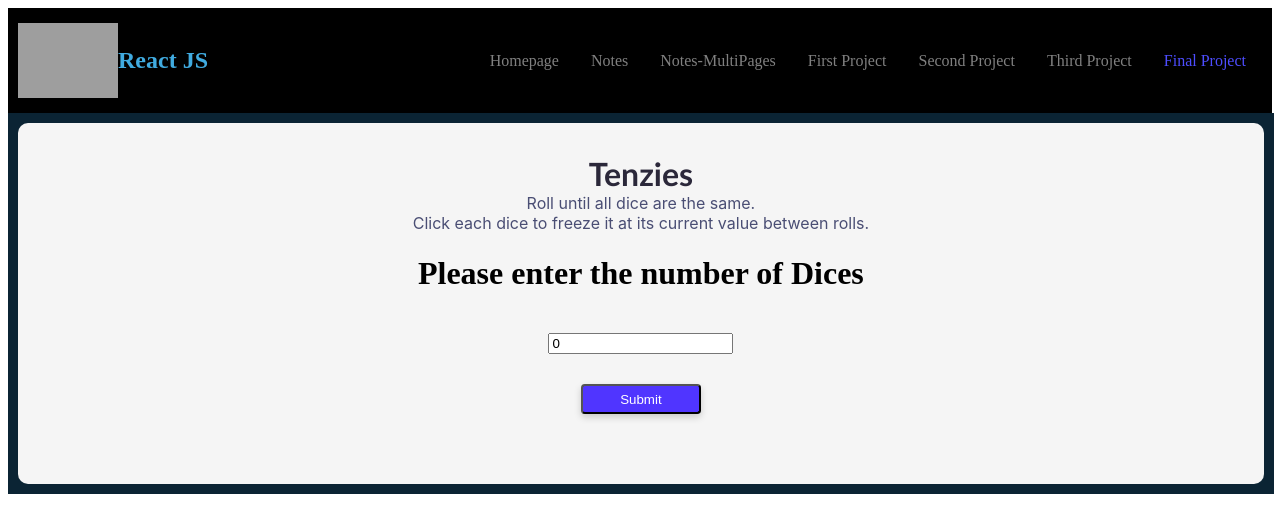
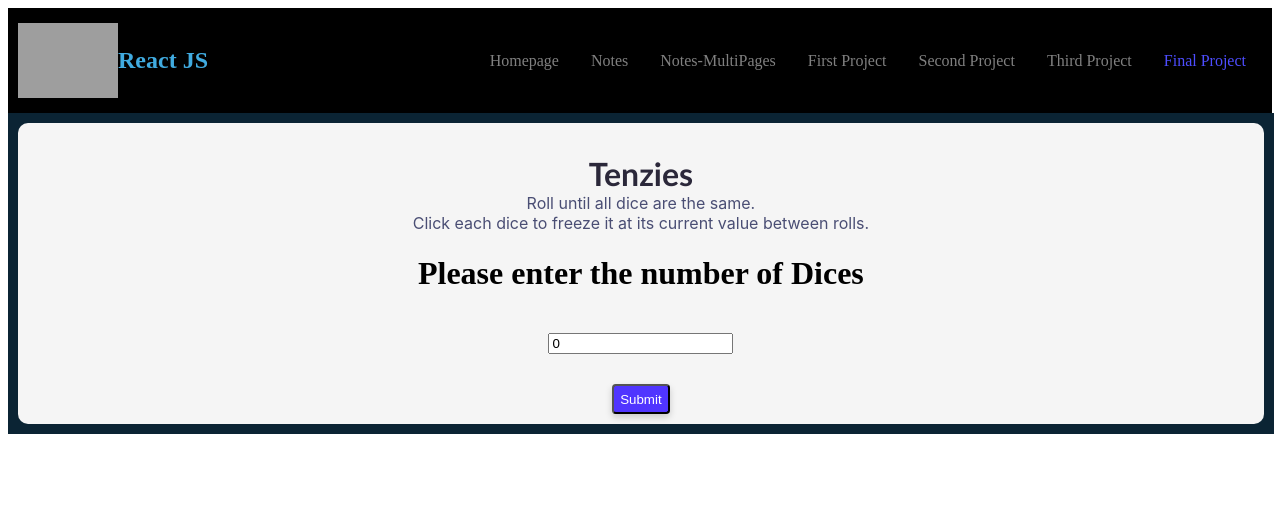
Before and after one commit to AnsonCHOWcm/React, a React (Create React App) app in the folder react-learning-material/: page /final_proj in a window 1280 px wide. Shown: the top 532 px of the page. Built offline with nearby package versions, Linux system fonts and the light colour scheme; grey boxes are pictures that could not be loaded.

Commit message:
Finished Final Proj

```diff
--- a/react-learning-material/src/pages/FinalProjComponent/App.js
+++ b/react-learning-material/src/pages/FinalProjComponent/App.js
@@ -11,6 +11,14 @@ const App = () => {
         "confirmDicenumber" : false
     })
 
+    const [DiceStatus, setDiceStatus] = React.useState([])
+
+    const [GameMode, setGameMode] = React.useState(false)
+
+    const [GameWin, setGameWin] = React.useState(false)
+
+    const [ButtonContent, setButtonContent] = React.useState("Submit")
+
     const changeDiceNumber = (inputvalue) => {
         setnumberDice((prevnumberDice) => {
             return(
@@ -20,7 +28,26 @@ const App = () => {
                 }
             );
         })
-    }
+    };
+
+    React.useEffect(() => {
+
+        const alllocked = DiceStatus.every(item => item.locked)
+        let alleq
+        if (DiceStatus.length ==0) {
+            alleq = false
+        }else {
+            const firstnum = DiceStatus[0].number
+            alleq = DiceStatus.every(item => item.number == firstnum )
+        }
+
+        if (alllocked && alleq) {
+            setGameWin(true)
+        }
+
+
+
+    },[DiceStatus])
 
     const confirmDiceMethod = (isValidnumber) => {
         setnumberDice((prevnumberDice) => {
@@ -32,6 +59,82 @@ const App = () => {
                 }
             );
         })
+    };
+
+    const changeGameMode = () => {
+        setGameMode(prevGameMode => !prevGameMode)
+    };
+
+    const setupDiceStatus = (numberofdices) => {
+
+        let newDiceStatus = []
+
+        for (let i=0; i< numberofdices; i++){
+            let currentDice = {
+                id : i,
+                number : Math.floor(Math.random() * 6 + 1),
+                locked : false
+            }
+            newDiceStatus.push(currentDice)
+        }
+
+
+
+        setDiceStatus(newDiceStatus)
+    };
+
+    const drawDice = () => {
+
+        let newDiceStatus = []
+
+        for (let i=0; i< DiceStatus.length; i++){
+            let currentDice =
+            !DiceStatus[i].locked ? {...DiceStatus[i], number : Math.floor(Math.random() * 6 + 1)} : DiceStatus[i]
+            newDiceStatus.push(currentDice)
+        }
+
+        setDiceStatus(newDiceStatus)
+    };
+
+    const toggleDiceLock = (event) => {
+
+        const id = event.target.id
+
+        let newDiceStatus = []
+
+        for (let i=0; i< DiceStatus.length; i++){
+            let currentDice =
+            DiceStatus[i].id == id ? {...DiceStatus[i], locked : !DiceStatus[i].locked} : DiceStatus[i]
+            newDiceStatus.push(currentDice)
+        }
+
+        setDiceStatus(newDiceStatus)
+    };
+
+    const confirmGameWin = () => {
+        setGameWin(true)
+    }
+
+    const RestartnumberDice = () => {
+        setnumberDice({
+            "number" : "0",
+            "messageShown" : "Please enter the number of Dices",
+            "confirmDicenumber" : false
+        })
+    }
+
+    const RestartDiceStatus = () => {
+        setDiceStatus([])
+    }
+
+    const RestartGameMode = () => {
+        setGameMode(false)
+    }
+    const RestartGameWin = () => {
+        setGameWin(false)
+    }
+    const RestartButtonContent = () => {
+        setButtonContent("Submit")
     }
 
     const mode = numberDice.confirmDicenumber
@@ -43,8 +146,32 @@ const App = () => {
                 <br></br>
                 Click each dice to freeze it at its current value between rolls.
             </p>
-            {mode ? <Dice numberDice = {numberDice}/> : <GameEnteringQ numberDice = {numberDice} changeDiceMethod = {changeDiceNumber}/>}
-            <Button numberDice = {numberDice} confirmDiceMethod = {confirmDiceMethod}/>
+            {mode ?
+            <Dice numberDice = {numberDice}
+            DiceStatus = {DiceStatus}
+            toggleDiceLock = {toggleDiceLock}
+            /> :
+            <GameEnteringQ numberDice = {numberDice}
+            changeDiceMethod = {changeDiceNumber}
+            />}
+            <Button
+            numberDice = {numberDice}
+            DiceStatus = {DiceStatus}
+            GameWin = {GameWin}
+            GameMode = {GameMode}
+            ButtonContent = {ButtonContent}
+            confirmDiceMethod = {confirmDiceMethod}
+            setButtonContent = {setButtonContent}
+            changeGameMode = {changeGameMode}
+            setupDiceStatus = {setupDiceStatus}
+            drawDice = {drawDice}
+            confirmGameWin = {confirmGameWin}
+            RestartnumberDice = {RestartnumberDice}
+            RestartDiceStatus = {RestartDiceStatus}
+            RestartGameMode = {RestartGameMode}
+            RestartGameWin = {RestartGameWin}
+            RestartButtonContent = {RestartButtonContent}
+            />
         </div>
     );
 };
--- a/react-learning-material/src/pages/FinalProjComponent/Button.Js
+++ b/react-learning-material/src/pages/FinalProjComponent/Button.Js
@@ -2,12 +2,14 @@ import React from "react";
 
 const Button = (props) => {
 
-    const confirmedDicenumber = props.confirmDicenumber
+    const confirmedDicenumber = props.numberDice.confirmDicenumber
 
-    const confirmedGamewin = false
+    let confirmedGamewin = props.GameWin
+
+    const GameMode = props.GameMode
 
     const handleClick = () => {
-        const GameMode = false
+
         let isValidnumber = false
         const currentinput = Number(props.numberDice.number)
 
@@ -16,25 +18,32 @@ const Button = (props) => {
 
             props.confirmDiceMethod(isValidnumber)
 
+            if (isValidnumber) {
+                props.changeGameMode()
+                props.setupDiceStatus(currentinput)
+                props.setButtonContent("Roll")
+            }
+
+        }else if (!confirmedGamewin){
+            props.drawDice()
+
+        }else{
+            props.RestartnumberDice()
+            props.RestartDiceStatus()
+            props.RestartGameMode()
+            props.RestartGameWin()
+            props.RestartButtonContent()
         }
+
     };
-
-    let ButtonContent
-    if (confirmedDicenumber && confirmedGamewin) {
-        ButtonContent = "Restart the Game"
-    }else if (confirmedDicenumber){
-        ButtonContent = "Roll"
-    }else{
-        ButtonContent = "Submit"
-    }
 
 
     return (
         <div>
             <button className="FinalProj--Button"
                 onClick={handleClick}>
-                {ButtonContent}
-        </button>
+                {props.GameWin ? "New Game" : props.ButtonContent}
+            </button>
         </div>
 
     );
--- a/react-learning-material/src/pages/FinalProjComponent/Dice.js
+++ b/react-learning-material/src/pages/FinalProjComponent/Dice.js
@@ -2,18 +2,26 @@ import React from "react";
 import "./FinalProj_style.css";
 
 const Dice = (props) => {
+
+    let DiceElements = props.DiceStatus.map((item) => {
+
+        let color = item.locked ? "green" : "white"
+
+        return(
+            <button className = "FinalProj--ParticularDice"
+                    key = {item.id}
+                    id = {item.id}
+                    onClick = {props.toggleDiceLock}
+                    style = {{backgroundColor : color}}
+                    >
+                        {item.number}
+            </button>
+        )
+    })
+
     return (
         <div className = "FinalProj--Dice">
-            <button className = "FinalProj--Button">1</button>
-            <button className = "FinalProj--Button">2</button>
-            <button className = "FinalProj--Button">3</button>
-            <button className = "FinalProj--Button">4</button>
-            <button className = "FinalProj--Button">5</button>
-            <button className = "FinalProj--Button">6</button>
-            <button className = "FinalProj--Button">7</button>
-            <button className = "FinalProj--Button">8</button>
-            <button className = "FinalProj--Button">9</button>
-            <button className = "FinalProj--Button">10</button>
+            {DiceElements}
         </div>
     );
 };
--- a/react-learning-material/src/pages/FinalProjComponent/FinalProj_style.css
+++ b/react-learning-material/src/pages/FinalProjComponent/FinalProj_style.css
@@ -27,7 +27,7 @@
     margin-top: 0;
 }
 
-.FinalProj--Button {
+.FinalProj--ParticularDice {
     width: 120px;
     height: 120px;
     margin: 60px 60px;
```
